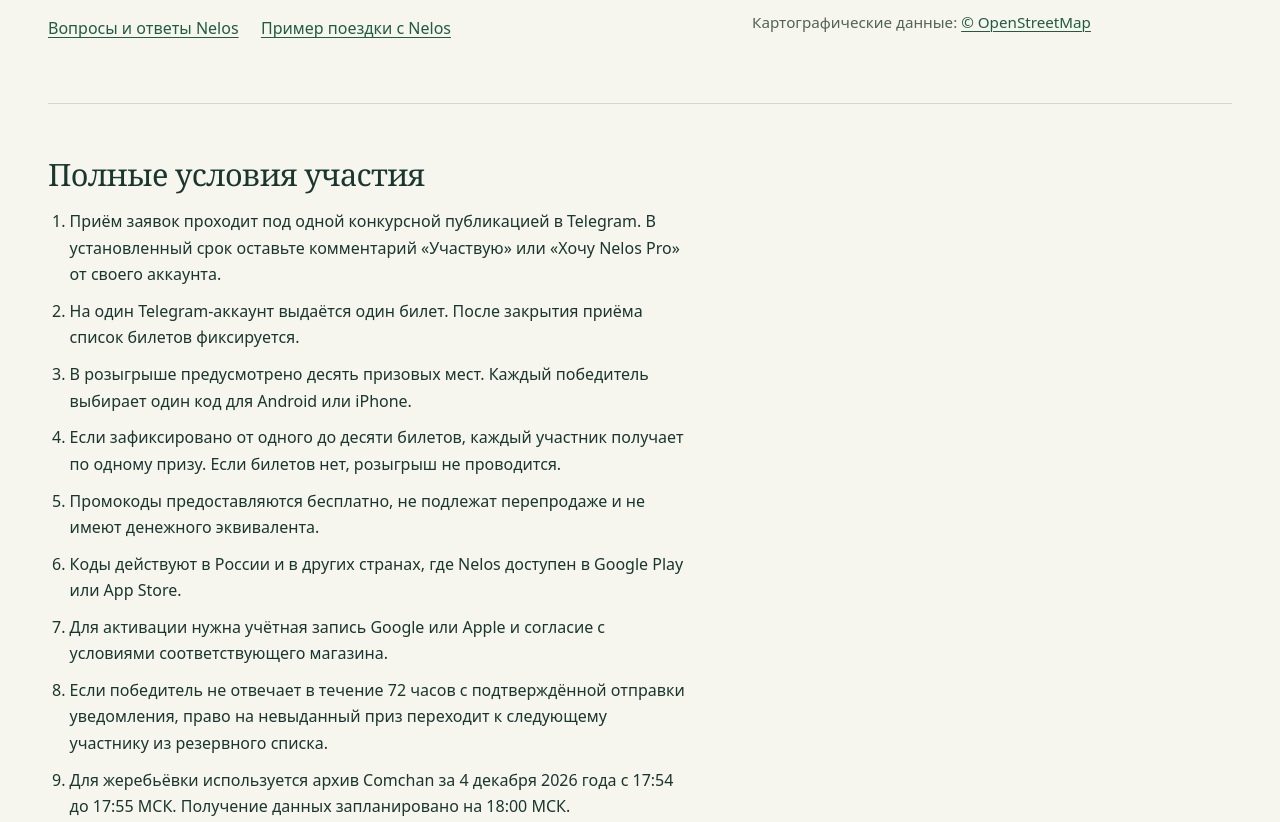
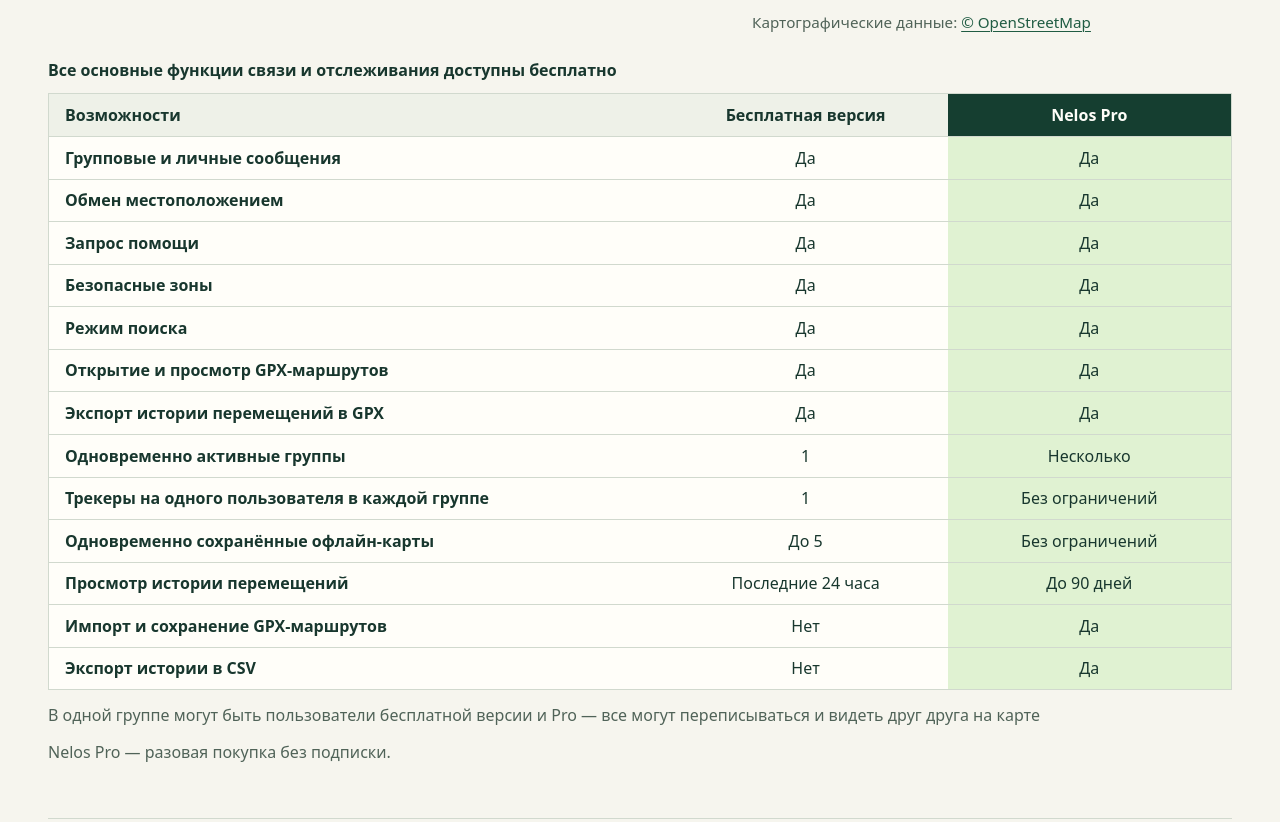
Before and after one commit to VoxMesh/MeshDraw, a plain HTML site: page docs/contests/nelos-pro/index.html in a window 1280 px wide. Shown: the part 2160-2982 px from the top of the page. Drawn offline with Linux system fonts and the light colour scheme.

Commit message:
Publish the approved Nelos Free and Pro comparison

```diff
--- a/docs/contests/nelos-pro/index.html
+++ b/docs/contests/nelos-pro/index.html
@@ -86,13 +86,42 @@
       <div class="nelos-prize-copy">
         <h2 id="prize-title">Что даёт Nelos Pro</h2>
         <p>Каждый победитель получает один код бессрочного доступа к Nelos Pro для выбранной платформы. Коды для Android и iPhone выпускаются отдельно. Срок активации кода и срок доступа Pro указаны в условиях.</p>
-        <ul class="nelos-features">
-          <li><strong>Несколько групп на одной карте.</strong> Можно одновременно видеть выбранные группы и переключать их видимость.</li>
-          <li><strong>История перемещений до 90 дней.</strong> Маршруты видны по сохранённым на устройстве данным.</li>
-          <li><strong>Офлайн-карты, трекеры и GPX.</strong> Pro позволяет скачивать карты и добавлять трекеры в группу без лимитов, импортировать и сохранять GPX-маршруты.</li>
-        </ul>
         <p class="nelos-hardware"><strong>Для связи потребуется совместимое радиоустройство.</strong> Для сообщений и обмена местоположением участникам нужны совместимые устройства MeshCore LoRa. Радиоустройства в приз не входят. Телефон может записывать собственный маршрут и показывать заранее скачанные карты без радио.</p>
         <p class="nelos-product-links"><a href="https://nelos.app/ru/faq/" rel="noreferrer">Вопросы и ответы Nelos</a> <a href="https://nelos.app/ru/field/life360-vietnam-motorcycle-road-trip/" rel="noreferrer">Пример поездки с Nelos</a></p>
+      </div>
+      <div class="nelos-comparison">
+        <table aria-describedby="nelos-comparison-note">
+          <caption>Все основные функции связи и отслеживания доступны бесплатно</caption>
+          <colgroup>
+            <col class="nelos-comparison-feature">
+            <col>
+            <col class="nelos-comparison-pro">
+          </colgroup>
+          <thead>
+            <tr>
+              <th scope="col">Возможности</th>
+              <th scope="col">Бесплатная версия</th>
+              <th scope="col">Nelos Pro</th>
+            </tr>
+          </thead>
+          <tbody>
+            <tr><th scope="row">Групповые и личные сообщения</th><td>Да</td><td>Да</td></tr>
+            <tr><th scope="row">Обмен местоположением</th><td>Да</td><td>Да</td></tr>
+            <tr><th scope="row">Запрос помощи</th><td>Да</td><td>Да</td></tr>
+            <tr><th scope="row">Безопасные зоны</th><td>Да</td><td>Да</td></tr>
+            <tr><th scope="row">Режим поиска</th><td>Да</td><td>Да</td></tr>
+            <tr><th scope="row">Открытие и просмотр GPX-маршрутов</th><td>Да</td><td>Да</td></tr>
+            <tr><th scope="row">Экспорт истории перемещений в GPX</th><td>Да</td><td>Да</td></tr>
+            <tr><th scope="row">Одновременно активные группы</th><td>1</td><td>Несколько</td></tr>
+            <tr><th scope="row">Трекеры на одного пользователя в каждой группе</th><td>1</td><td>Без ограничений</td></tr>
+            <tr><th scope="row">Одновременно сохранённые офлайн-карты</th><td>До 5</td><td>Без ограничений</td></tr>
+            <tr><th scope="row">Просмотр истории перемещений</th><td>Последние 24 часа</td><td>До 90 дней</td></tr>
+            <tr><th scope="row">Импорт и сохранение GPX-маршрутов</th><td>Нет</td><td>Да</td></tr>
+            <tr><th scope="row">Экспорт истории в CSV</th><td>Нет</td><td>Да</td></tr>
+          </tbody>
+        </table>
+        <p>В одной группе могут быть пользователи бесплатной версии и Pro — все могут переписываться и видеть друг друга на карте</p>
+        <p id="nelos-comparison-note">Nelos Pro — разовая покупка без подписки.</p>
       </div>
       <div class="nelos-gallery">
         <figure>
--- a/docs/contests/nelos-pro/nelos.css
+++ b/docs/contests/nelos-pro/nelos.css
@@ -47,16 +47,46 @@
   display: grid;
   grid-template-columns: minmax(0, 1.2fr) minmax(0, .9fr);
   column-gap: clamp(2rem, 5vw, 5rem);
+  row-gap: 1.5rem;
   align-items: start;
 }
 
-.nelos-features, .nelos-rules ol { padding-inline-start: 1.35rem; }
-.nelos-features li + li, .nelos-rules li + li { margin-top: .65rem; }
+.nelos-rules ol { padding-inline-start: 1.35rem; }
+.nelos-rules li + li { margin-top: .65rem; }
 .nelos-hardware { background: var(--hint); padding: .9rem 1rem; border-radius: .65rem; }
 .nelos-product-links { display: flex; flex-wrap: wrap; gap: .25rem 1.4rem; }
 .nelos-product-links a { display: inline-flex; align-items: center; min-height: 44px; }
 
-.nelos-gallery { display: grid; grid-template-columns: repeat(2, minmax(0, 1fr)); gap: clamp(.7rem, 2vw, 1.25rem); }
+.nelos-comparison { grid-column: 1 / -1; min-width: 0; }
+.nelos-comparison table {
+  width: 100%;
+  table-layout: fixed;
+  border: 1px solid var(--line);
+  border-collapse: collapse;
+  background: var(--surface);
+  line-height: 1.4;
+}
+.nelos-comparison caption {
+  margin-bottom: .75rem;
+  text-align: start;
+  font-weight: 650;
+}
+.nelos-comparison-feature { width: 52%; }
+.nelos-comparison-pro { background: var(--mint); }
+.nelos-comparison th,
+.nelos-comparison td {
+  padding: .6rem clamp(.45rem, 1.6vw, 1rem);
+  border-bottom: 1px solid var(--line);
+  overflow-wrap: anywhere;
+  text-align: center;
+}
+.nelos-comparison th:first-child { text-align: start; }
+.nelos-comparison thead th { background: var(--hint); }
+.nelos-comparison thead th:last-child { background: var(--forest); color: var(--surface); }
+.nelos-comparison tbody th { font-weight: 550; }
+.nelos-comparison p { margin-top: .7rem; color: var(--muted); }
+
+.nelos-gallery { grid-column: 2; grid-row: 1; display: grid; grid-template-columns: repeat(2, minmax(0, 1fr)); gap: clamp(.7rem, 2vw, 1.25rem); }
 .nelos-gallery img { display: block; width: 100%; height: auto; border-radius: .65rem; }
 .nelos-attribution { grid-column: 1 / -1; margin: 0; color: var(--muted); font-size: .95rem; }
 .nelos-proof .result-panel h2 { margin-bottom: .85rem; }
@@ -66,12 +96,23 @@
 .nelos-rules ol { max-width: 70ch; }
 
 @media (max-width: 55rem) {
-  .nelos-prize { grid-template-columns: 1fr; row-gap: 1.5rem; }
-  .nelos-gallery { width: min(100%, 29rem); }
+  .nelos-prize { grid-template-columns: minmax(0, 1fr); }
+  .nelos-gallery { grid-column: auto; grid-row: auto; width: min(100%, 29rem); }
 }
 
 @media (max-width: 32rem) {
   .nelos-hero h1 { font-size: clamp(2rem, 9vw, 2.5rem); }
   .nelos-hero .prize { font-size: 1.05rem; margin-top: 1rem; }
   .nelos-entry { margin-top: 1.25rem; }
+  .nelos-comparison table { font-size: .875rem; }
+  .nelos-comparison-feature { width: 44%; }
+  .nelos-comparison-pro { width: 30%; }
+  .nelos-comparison th, .nelos-comparison td { padding-inline: .35rem; }
 }
+
+@media (max-width: 22rem) {
+  .nelos-comparison table { width: calc(100% + 1rem); margin-inline: -.5rem; font-size: .8125rem; }
+  .nelos-comparison caption { padding-inline: .5rem; font-size: .875rem; }
+  .nelos-comparison-pro { width: 29%; }
+  .nelos-comparison th, .nelos-comparison td { padding-inline: .2rem; }
+}
```
